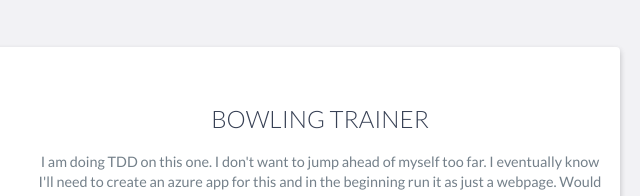
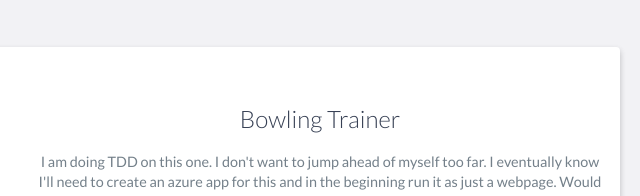
Before and after one commit to AChopcinski/achopcinski.github.io, a website: page index.html in a window 1280 px wide. Shown: the part 2592-2788 px from the top of the page, 470-1110 px from the left. Drawn offline with nearby package versions, Linux system fonts and the light colour scheme.

Commit message:
Update index.html

```diff
--- a/index.html
+++ b/index.html
@@ -152,7 +152,7 @@
                     </div>
                     <!-- End .project-image -->
                     <div class="project-info">
-                        <h3>BOWLING TRAINER</h3>
+                        <h3>Bowling Trainer</h3>
 			<p>
 			   I am doing TDD on this one. I don't want to jump ahead of myself too far. I eventually know I'll need to create an azure app for this and in the beginning run it as just a webpage. Would love to make this into an app to at least share with my coach, as it was his paper training tool which inspired this.
 			</p>
```
